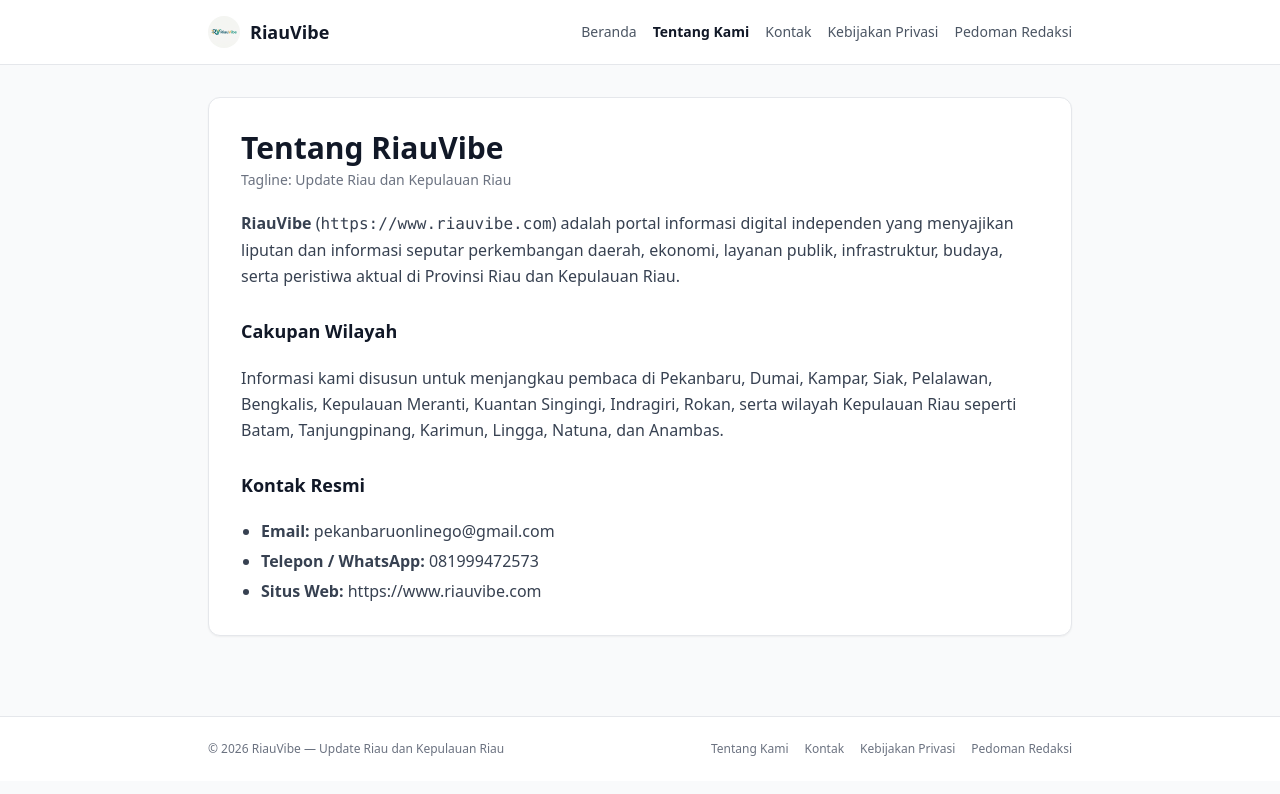
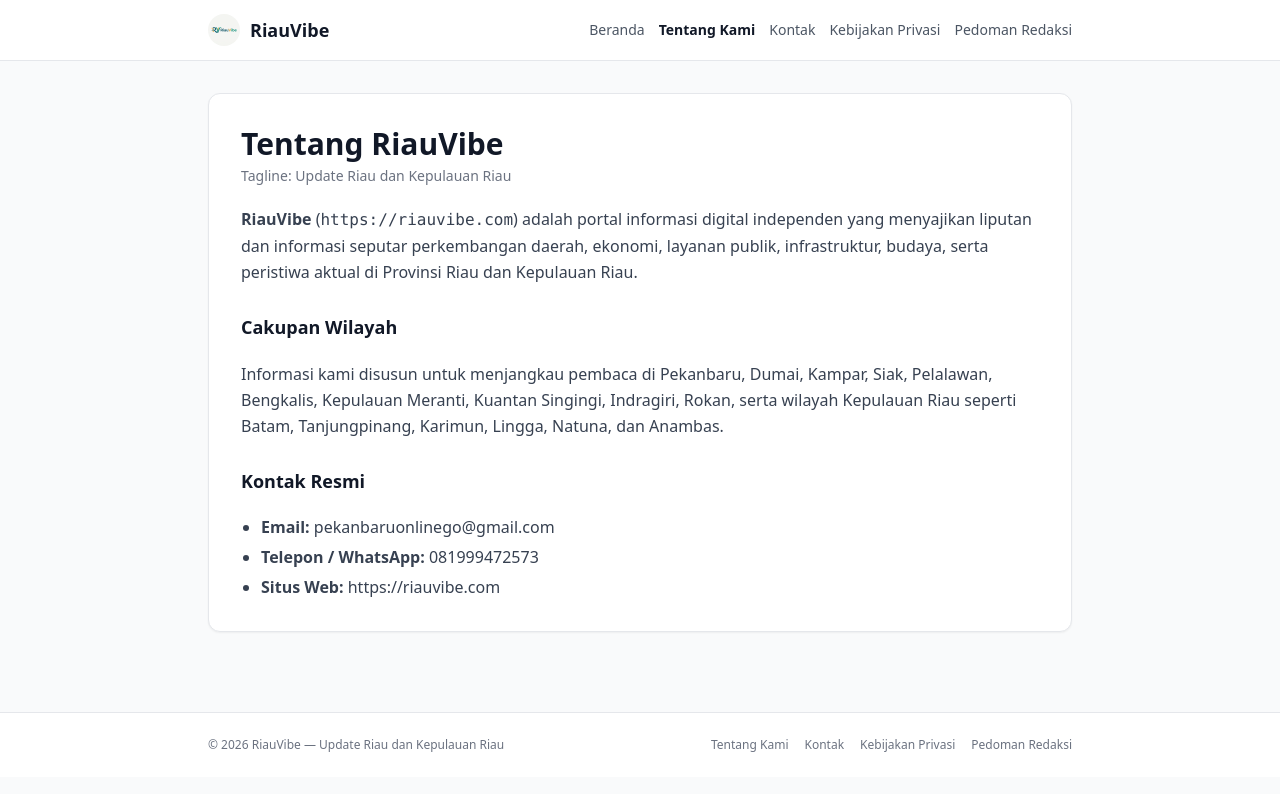
Before and after one commit to anggadiotama182-ship-it/riauvibe, a plain HTML site: page tentang-kami.html in a window 1280 px wide. Drawn offline with nearby package versions, Linux system fonts and the light colour scheme.

Commit message:
Update tentang-kami.html

```diff
--- a/tentang-kami.html
+++ b/tentang-kami.html
@@ -5,22 +5,22 @@
   <meta name="viewport" content="width=device-width, initial-scale=1.0" />
   <title>Tentang Kami | RiauVibe</title>
   <meta name="description" content="Profil dan identitas redaksi RiauVibe (Update Riau dan Kepulauan Riau), media informasi daerah untuk Riau dan Kepulauan Riau." />
-  <link rel="canonical" href="https://www.riauvibe.com/tentang-kami.html" />
+  <link rel="canonical" href="https://riauvibe.com/tentang-kami.html" />
   <script src="https://cdn.tailwindcss.com"></script>
 </head>
 <body class="bg-gray-50 text-gray-900 antialiased">
   <header class="bg-white border-b">
-    <div class="max-w-4xl mx-auto px-4 py-4 flex flex-wrap items-center justify-between gap-4">
-      <a href="/index.html" class="flex items-center gap-2.5 font-bold text-lg text-gray-900">
+    <div class="max-w-4xl mx-auto px-4 py-3.5 flex flex-col sm:flex-row sm:items-center sm:justify-between gap-3">
+      <a href="/index.html" class="flex items-center gap-2.5 font-bold text-lg text-gray-900 shrink-0">
         <img src="/logo-riauvibe.jpg" alt="Logo RiauVibe" class="w-8 h-8 rounded-full object-cover" />
         <span>RiauVibe</span>
       </a>
-      <nav class="flex flex-wrap gap-4 text-sm text-gray-600">
-        <a href="/index.html" class="hover:text-gray-900">Beranda</a>
-        <a href="/tentang-kami.html" class="font-semibold text-gray-900">Tentang Kami</a>
-        <a href="/kontak.html" class="hover:text-gray-900">Kontak</a>
-        <a href="/kebijakan-privasi.html" class="hover:text-gray-900">Kebijakan Privasi</a>
-        <a href="/pedoman-redaksi.html" class="hover:text-gray-900">Pedoman Redaksi</a>
+      <nav class="flex items-center gap-3.5 overflow-x-auto whitespace-nowrap text-xs sm:text-sm text-gray-600 pb-1 sm:pb-0">
+        <a href="/index.html" class="hover:text-gray-900 shrink-0">Beranda</a>
+        <a href="/tentang-kami.html" class="font-semibold text-gray-900 shrink-0">Tentang Kami</a>
+        <a href="/kontak.html" class="hover:text-gray-900 shrink-0">Kontak</a>
+        <a href="/kebijakan-privasi.html" class="hover:text-gray-900 shrink-0">Kebijakan Privasi</a>
+        <a href="/pedoman-redaksi.html" class="hover:text-gray-900 shrink-0">Pedoman Redaksi</a>
       </nav>
     </div>
   </header>
@@ -33,7 +33,7 @@
       </div>
 
       <p class="text-gray-700 leading-relaxed">
-        <strong>RiauVibe</strong> (<code>https://www.riauvibe.com</code>) adalah portal informasi digital independen yang menyajikan liputan dan informasi seputar perkembangan daerah, ekonomi, layanan publik, infrastruktur, budaya, serta peristiwa aktual di Provinsi Riau dan Kepulauan Riau.
+        <strong>RiauVibe</strong> (<code>https://riauvibe.com</code>) adalah portal informasi digital independen yang menyajikan liputan dan informasi seputar perkembangan daerah, ekonomi, layanan publik, infrastruktur, budaya, serta peristiwa aktual di Provinsi Riau dan Kepulauan Riau.
       </p>
 
       <h2 class="text-lg font-semibold text-gray-900 pt-2">Cakupan Wilayah</h2>
@@ -45,7 +45,7 @@
       <ul class="list-disc pl-5 space-y-1.5 text-gray-700">
         <li><strong>Email:</strong> pekanbaruonlinego@gmail.com</li>
         <li><strong>Telepon / WhatsApp:</strong> 081999472573</li>
-        <li><strong>Situs Web:</strong> https://www.riauvibe.com</li>
+        <li><strong>Situs Web:</strong> https://riauvibe.com</li>
       </ul>
     </article>
   </main>
```
